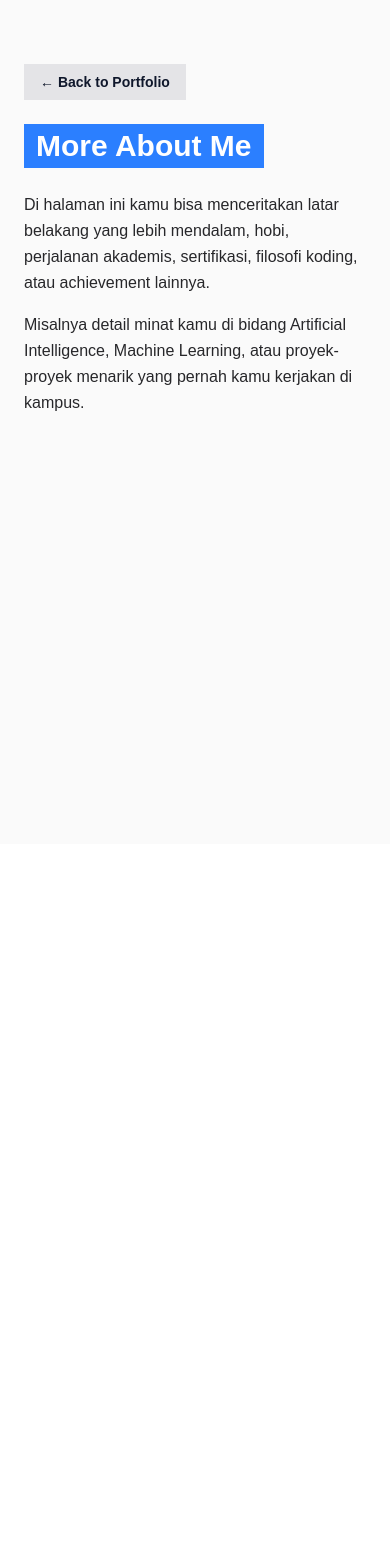
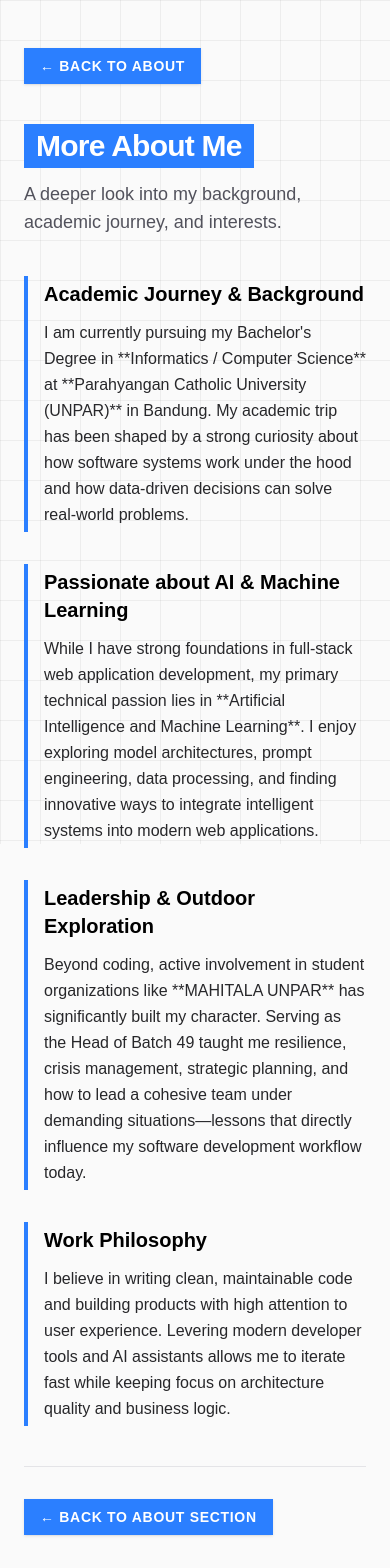
Before and after one commit to Ivooory/Ivory_Porto, a React (Vite) app: page /more-about in a window 390 px wide. Shown: the top 1568 px of the page. Before the commit the page ends 844 px from the top, so only its background shows below. Built offline with nearby package versions, Linux system fonts and the light colour scheme; a web font is replaced by a local one.

Commit message:
About me page

```diff
--- a/package.json
+++ b/package.json
@@ -18,6 +18,7 @@
     "react": "^19.2.8",
     "react-dom": "^19.2.8",
     "react-router-dom": "^7.18.4",
+    "react-router-hash-link": "^2.4.3",
     "tailwindcss": "^4.3.3"
   },
   "devDependencies": {
--- a/src/App.jsx
+++ b/src/App.jsx
@@ -1,9 +1,10 @@
 import { motion, useScroll, useTransform } from 'framer-motion';
 import { useRef, useState, useEffect } from 'react';
-import { BrowserRouter, Routes, Route, Link } from 'react-router-dom'; // 1. Tambahkan import ini
-import MoreAbout from './MoreAbout'; // 2. Import komponen MoreAbout
+import { BrowserRouter, Routes, Route, Link, useLocation } from 'react-router-dom'; // Added useLocation
+import { HashLink } from 'react-router-hash-link'; // Added HashLink for cross-page navigation
+import MoreAbout from './MoreAbout';
 
-// KOMPONEN FLOATING NAVBAR (Desain Kotak Minimalis)
+// KOMPONEN FLOATING NAVBAR
 function Navbar() {
   const [showNavbar, setShowNavbar] = useState(false);
   const [activeTab, setActiveTab] = useState('about');
@@ -23,10 +24,10 @@ function Navbar() {
   }, []);
 
   const navItems = [
-    { id: 'about', label: 'About', href: '#about' },
-    { id: 'experiences', label: 'Experience', href: '#experiences' },
-    { id: 'skills', label: 'Skill', href: '#skills' },
-    { id: 'contact', label: 'Contact', href: '#contact' },
+    { id: 'about', label: 'About', href: '/#about' },
+    { id: 'experiences', label: 'Experience', href: '/#experiences' },
+    { id: 'skills', label: 'Skill', href: '/#skills' },
+    { id: 'contact', label: 'Contact', href: '/#contact' },
   ];
 
   return (
@@ -40,8 +41,9 @@ function Navbar() {
       <div className="flex items-center gap-2 text-sm font-semibold uppercase tracking-wider px-4 py-1.5 bg-zinc-50/70 backdrop-blur-md">
         {navItems.map((item, index) => (
           <div key={item.id} className="flex items-center gap-2">
-            <a
-              href={item.href}
+            <HashLink
+              smooth
+              to={item.href}
               onClick={() => setActiveTab(item.id)}
               className={`px-3 py-1 transition-all duration-200 ${
                 activeTab === item.id
@@ -50,7 +52,7 @@ function Navbar() {
               }`}
             >
               {item.label}
-            </a>
+            </HashLink>
             {index < navItems.length - 1 && (
               <span className="text-zinc-400 font-normal">|</span>
             )}
@@ -132,9 +134,10 @@ function TechCarousel({ items, speed = 20 }) {
   );
 }
 
-// 3. KOMPONEN HOMEPAGE (Semua UI Landing Page kamu dipindah ke sini)
+// KOMPONEN HOMEPAGE
 function Home() {
   const containerRef = useRef(null);
+  const location = useLocation(); // FIX: Inisialisasi useLocation di sini!
 
   const { scrollYProgress } = useScroll({
     target: containerRef,
@@ -185,6 +188,22 @@ function Home() {
     { name: "Gemini", icon: '/img/gemini.png' },
     { name: "ChatGPT", icon: '/img/gpt.png' },
   ];
+
+  // SCROLL HANDLING UNTUK HASH
+  useEffect(() => {
+    if (location.hash) {
+      const targetId = location.hash.replace('#', '');
+
+      const timer = setTimeout(() => {
+        const element = document.getElementById(targetId);
+        if (element) {
+          element.scrollIntoView({ behavior: 'smooth', block: 'start' });
+        }
+      }, 150);
+
+      return () => clearTimeout(timer);
+    }
+  }, [location]);
 
   return (
     <div className="bg-zinc-50 text-slate-900 min-h-screen relative font-sans">
@@ -273,7 +292,6 @@ function Home() {
                 {" "}building scalable, functional, and user-friendly web applications from the ground up.
               </p>
 
-              {/* 4. TOMBOL / HREF KE HALAMAN MORE ABOUT ME */}
               <div className="pt-2">
                 <Link
                   to="/more-about"
@@ -509,7 +527,7 @@ function Home() {
   );
 }
 
-// 5. MAIN ROUTER COMPONENT
+// MAIN ROUTER COMPONENT
 export default function App() {
   return (
     <BrowserRouter>
--- a/src/moreAbout.jsx
+++ b/src/moreAbout.jsx
@@ -1,31 +1,98 @@
-import { Link } from 'react-router-dom';
+import { HashLink } from 'react-router-hash-link';
 
 export default function MoreAbout() {
   return (
-    <div className="bg-zinc-50 text-slate-900 min-h-screen px-6 sm:px-12 md:px-16 py-16 font-sans">
-      <div className="max-w-3xl mx-auto space-y-6">
+    <div className="bg-zinc-50 min-h-screen text-slate-900 font-sans px-6 py-12 sm:px-12 md:px-16">
 
-        {/* Tombol Kembali ke Homepage */}
-        <Link
-          to="/"
-          className="inline-block text-sm font-semibold bg-zinc-200 hover:bg-zinc-300 px-4 py-2 transition-colors"
+      {/* PEMBUNGKUS BACKGROUND GRID */}
+      <div
+        className="fixed inset-0 pointer-events-none"
+        style={{
+          backgroundImage: `
+            linear-gradient(to right, rgba(0, 0, 0, 0.05) 1px, transparent 1px),
+            linear-gradient(to bottom, rgba(0, 0, 0, 0.05) 1px, transparent 1px)
+          `,
+          backgroundSize: '40px 40px'
+        }}
+      />
+
+      <div className="max-w-3xl mx-auto space-y-10 relative z-10">
+
+        {/* TOMBOL BACK TO PORTO (#ABOUT) */}
+        <div>
+          <HashLink
+            smooth
+            to="/#about"
+            className="inline-flex items-center gap-2 text-sm font-bold uppercase tracking-wider text-white bg-blue-500 hover:bg-blue-600 px-4 py-2 transition-colors shadow-sm"
           >
-          ← Back to Portfolio
-        </Link>
+            ← Back to About
+          </HashLink>
+        </div>
 
-        <h1 className="text-3xl sm:text-5xl bg-blue-500 font-extrabold text-white w-fit px-3 py-1">
+        {/* HEADER SECTION */}
+        <div className="space-y-3">
+          <h1 className="text-3xl sm:text-5xl font-extrabold tracking-tight text-white bg-blue-500 w-fit px-3 py-1">
             More About Me
           </h1>
+          <p className="text-zinc-600 text-lg font-medium">
+            A deeper look into my background, academic journey, and interests.
+          </p>
+        </div>
 
-        <div className="space-y-4 text-base sm:text-lg text-zinc-800 leading-relaxed">
+        {/* KONTEN UTAMA */}
+        <div className="space-y-8 text-zinc-800 leading-relaxed text-base sm:text-lg">
+
+          {/* AKADEMIK & MASA DUKUNG */}
+          <section className="space-y-3 border-l-4 border-blue-500 pl-4 py-1">
+            <h2 className="text-xl sm:text-2xl font-bold text-black">
+              Academic Journey & Background
+            </h2>
             <p>
-            Di halaman ini kamu bisa menceritakan latar belakang yang lebih mendalam,
-            hobi, perjalanan akademis, sertifikasi, filosofi koding, atau achievement lainnya.
+              I am currently pursuing my Bachelor's Degree in **Informatics / Computer Science** at **Parahyangan Catholic University (UNPAR)** in Bandung. My academic trip has been shaped by a strong curiosity about how software systems work under the hood and how data-driven decisions can solve real-world problems.
             </p>
+          </section>
+
+          {/* FOKUS AI & MACHINE LEARNING */}
+          <section className="space-y-3 border-l-4 border-blue-500 pl-4 py-1">
+            <h2 className="text-xl sm:text-2xl font-bold text-black">
+              Passionate about AI & Machine Learning
+            </h2>
             <p>
-            Misalnya detail minat kamu di bidang Artificial Intelligence, Machine Learning,
-            atau proyek-proyek menarik yang pernah kamu kerjakan di kampus.
+              While I have strong foundations in full-stack web application development, my primary technical passion lies in **Artificial Intelligence and Machine Learning**. I enjoy exploring model architectures, prompt engineering, data processing, and finding innovative ways to integrate intelligent systems into modern web applications.
             </p>
+          </section>
+
+          {/* ORGANISASI & LEADERSHIP */}
+          <section className="space-y-3 border-l-4 border-blue-500 pl-4 py-1">
+            <h2 className="text-xl sm:text-2xl font-bold text-black">
+              Leadership & Outdoor Exploration
+            </h2>
+            <p>
+              Beyond coding, active involvement in student organizations like **MAHITALA UNPAR** has significantly built my character. Serving as the Head of Batch 49 taught me resilience, crisis management, strategic planning, and how to lead a cohesive team under demanding situations—lessons that directly influence my software development workflow today.
+            </p>
+          </section>
+
+          {/* FILOSOFI / CARA KERJA */}
+          <section className="space-y-3 border-l-4 border-blue-500 pl-4 py-1">
+            <h2 className="text-xl sm:text-2xl font-bold text-black">
+              Work Philosophy
+            </h2>
+            <p>
+              I believe in writing clean, maintainable code and building products with high attention to user experience. Levering modern developer tools and AI assistants allows me to iterate fast while keeping focus on architecture quality and business logic.
+            </p>
+          </section>
+
+        </div>
+
+        {/* BOTTOM NAV / CONTACT FOOTER */}
+        <div className="pt-8 border-t border-zinc-200">
+          <HashLink
+            smooth
+            to="/#about"
+            className="inline-flex items-center gap-2 text-sm font-bold uppercase tracking-wider text-white bg-blue-500 hover:bg-blue-600 px-4 py-2 transition-colors shadow-sm"
+          >
+            ← Back to About Section
+          </HashLink>
         </div>
 
       </div>
```
Also changed, not shown: vercel.json, 1 other file (tests, documents, lock files or other folders). Lines whose indentation alone changed are shown as unchanged.
